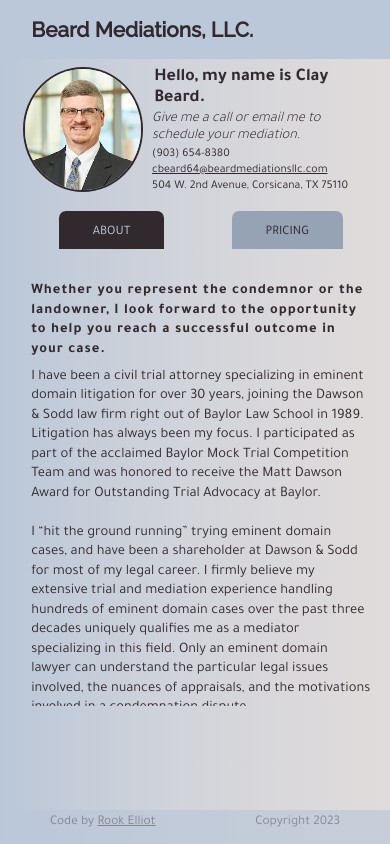
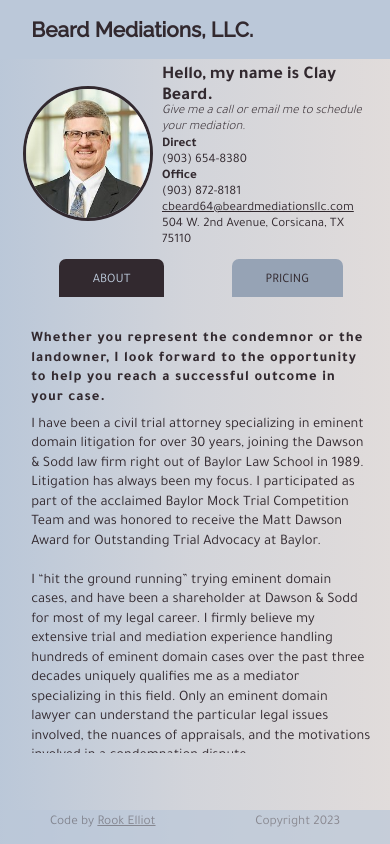
Before and after one commit to h-elliot/beard-mediations, a React (Create React App) app: page / in a window 390 px wide. Built offline with nearby package versions, Linux system fonts and the light colour scheme.

Commit message:
card font-size fix

```diff
--- a/src/components/Card.js
+++ b/src/components/Card.js
@@ -15,13 +15,19 @@ export default function Navbar() {
 					Give me a call or email me to schedule your mediation.{' '}
 				</h5>
 				<ul className='Profile-contact'>
-					<li id='Contact-phone'>(903) 654-8380</li>
+					<li id='Contact-phone-direct'>
+						{' '}
+						<strong>Direct</strong> (903) 654-8380
+					</li>
+					<li id='Contact-phone-office'>
+						<strong>Office</strong> (903) 872-8181
+					</li>
 					<li id='Contact-email'>
 						<a href='cbeard64@beardmediationsllc.com'>
 							cbeard64@beardmediationsllc.com
 						</a>
 					</li>
-					<li>504 W. 2nd Avenue, Corsicana, TX 75110</li>
+					<li id='Contact-address'>504 W. 2nd Avenue, Corsicana, TX 75110</li>
 				</ul>
 			</div>
 		</div>
--- a/src/styles/Card.css
+++ b/src/styles/Card.css
@@ -52,9 +52,8 @@
 	height: auto;
 	padding: 0;
 	margin: 0 0 1% 0;
-	font-size: calc(8pt + 1vmin);
+	font-size: calc(4pt + 1vmin);
 
-	/* padding: 1%; */
 }
 
 .Profile-contact ul {
@@ -64,12 +63,10 @@
 	flex-flow: column;
 	justify-content: space-evenly;
 
-	/* padding: 1%; */
 }
 
 .Profile-contact li {
 	height: fit-content;
-	/* padding: 0; */
 	max-height: 25%;
 	font-size: calc(8pt + 1vmin);
 	list-style-type: none;
@@ -80,6 +77,24 @@
 	justify-content: space-evenly;
 
 	padding: .2%;
+
+	font-size: calc(5pt + 1vmin);
+}
+
+#Contact-phone-direct {
+	line-height: normal;
+}
+
+#Contact-phone-office {
+	line-height: normal;
+}
+
+#Contact-email {
+	line-height: normal;
+}
+
+#Contact-address {
+	line-height: normal;
 }
 
 @media screen and (max-width: 800px) {
@@ -93,11 +108,13 @@
 	}
 
 	.Card-title {
+		padding: 0;
 		height: min-content
 	}
 
 	.Card-subtitle {
-		height: min-content
+		height: min-content;
+		font-size: small;
 	}
 
 	.Profile-contact ul {
@@ -107,21 +124,35 @@
 	}
 
 	.Profile-contact li {
-		font-size: calc(6pt + 1vmin);
 		padding: 0;
 		line-height: 4vmin;
+		font-size: small;
 	}
 
 	.Profile-image {
-		border: 2px solid #32292F;
+		border: 3px solid #32292F;
 		margin-top: auto;
 		margin-bottom: auto;
 
+	}
+
+	#Contact-phone-direct {
+		line-height: normal;
+	}
+
+	#Contact-phone-office {
+		line-height: normal;
+	}
+
+	#Contact-email {
+		line-height: normal;
+	}
+
+	#Contact-address {
+		line-height: normal;
 	}
 
 	.Page-card {
 		margin: 0 2vh
 	}
 }
-
-@media screen and (max-width: 800px) {}
```
